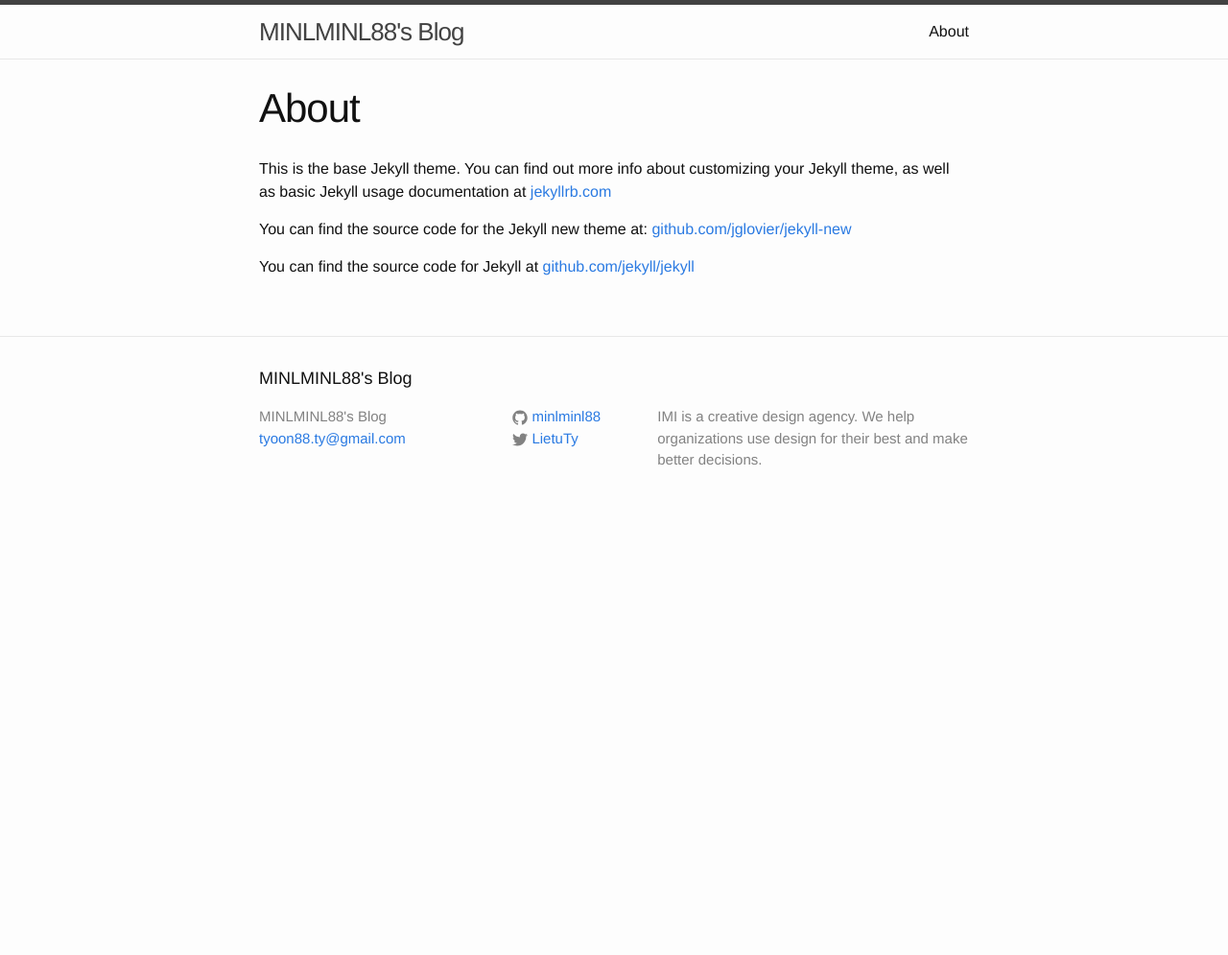
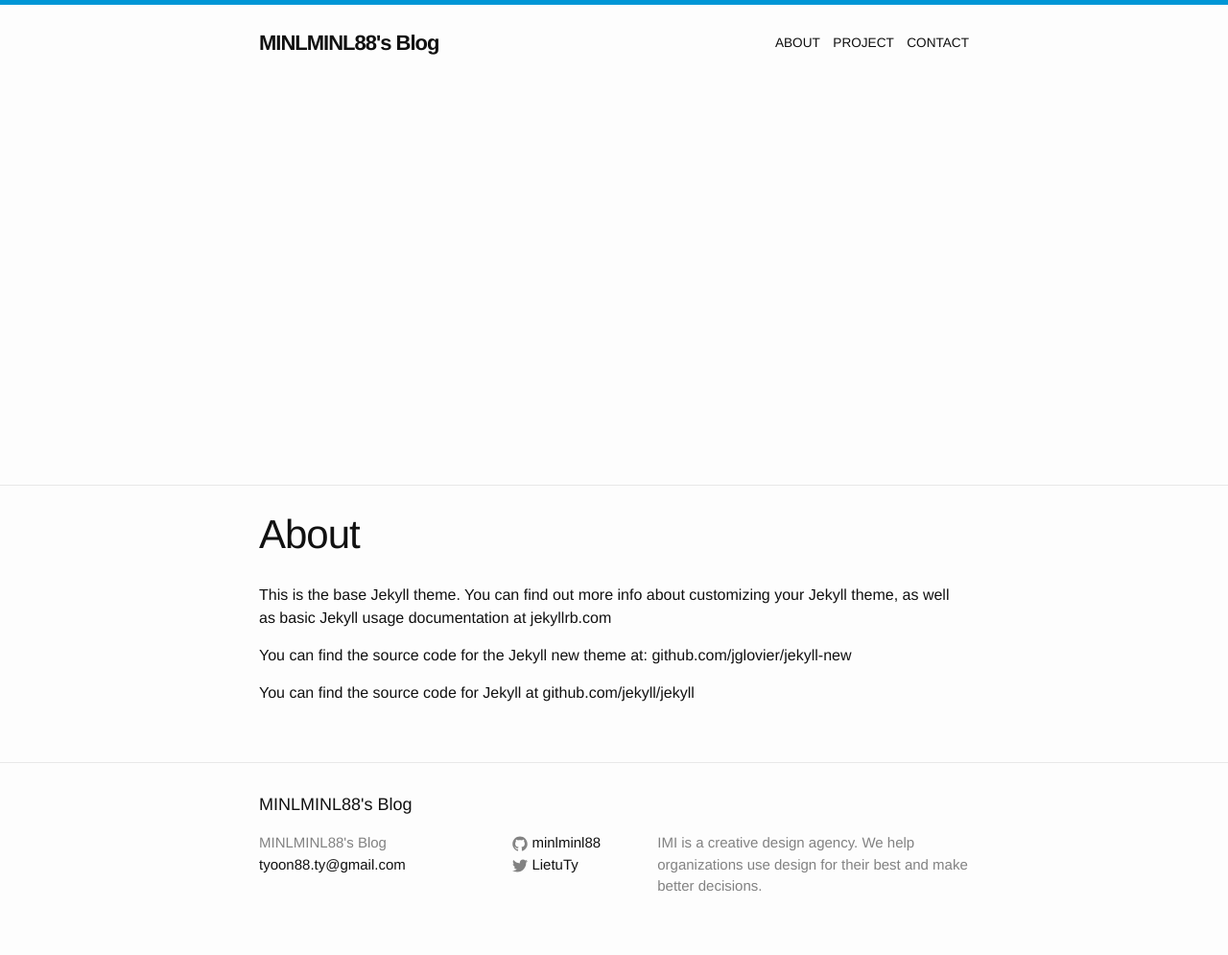
Before and after one commit to minlminl88/minlminl88, a Jekyll site: the page built from 1about.md, in a window 1280 px wide. Shown: the whole page at 96% size. Built offline with Jekyll 4.4.1, drawn with Linux system fonts in a browser that asks for light colours; before the commit the page ends 900 px from its top, so only the background shows below that.

Commit message:
Changes made on 2015/06/21
Mainly Headers
Going to replace title to img

```diff
--- a/_sass/_base.scss
+++ b/_sass/_base.scss
@@ -89,8 +89,13 @@ h1, h2, h3, h4, h5, h6 {
  * Links
  */
 a {
-    color: $brand-color;
+    color: $text-color;
     text-decoration: none;
+    -webkit-transition: opacity 0.2s ease-in-out;
+    -moz-transition: opacity 0.2s ease-in-out;
+    -ms-transition: opacity 0.2s ease-in-out;
+    -o-transition: opacity 0.2s ease-in-out;
+    transition: opacity 0.2s ease-in-out;
 
     &:visited {
         color: darken($brand-color, 15%);
@@ -98,7 +103,9 @@ a {
 
     &:hover {
         color: $text-color;
-        text-decoration: underline;
+        text-decoration: none;
+        filter: alpha(opacity=70);
+        opacity: 0.7;
     }
 }
 
--- a/_sass/_layout.scss
+++ b/_sass/_layout.scss
@@ -2,30 +2,36 @@
  * Site header
  */
 .site-header {
-    border-top: 5px solid $grey-color-dark;
+    border-top: 5px solid $brand-color;
     border-bottom: 1px solid $grey-color-light;
-    min-height: 56px;
+    min-height: 500px;
 
     // Positioning context for the mobile navigation icon
     position: relative;
 }
 
 .site-title {
-    font-size: 26px;
-    line-height: 56px;
+    font-size: 22px;
+    font-weight: 700;
+    line-height: 80px;
     letter-spacing: -1px;
     margin-bottom: 0;
     float: left;
 
     &,
     &:visited {
-        color: $grey-color-dark;
+        color: $text-color;
     }
 }
 
 .site-nav {
     float: right;
-    line-height: 56px;
+    line-height: 80px;
+    outline: 0px;
+    background: transparent;
+    text-transform: uppercase;
+    font-size: 85%;
+
 
     .menu-icon {
         display: none;
@@ -37,7 +43,7 @@
 
         // Gaps between nav items, but not on the first one
         &:not(:first-child) {
-            margin-left: 20px;
+            margin-left: 10px;
         }
     }
 
--- a/css/main.scss
+++ b/css/main.scss
@@ -15,7 +15,7 @@ $spacing-unit:     30px;
 
 $text-color:       #111;
 $background-color: #fdfdfd;
-$brand-color:      #2a7ae2;
+$brand-color:      #0096D6;
 
 $grey-color:       #828282;
 $grey-color-light: lighten($grey-color, 40%);
```
Also changed, not shown: 3project.md (added, +7 -0 lines), 4contact.md (added, +7 -0 lines), 1about.md (renamed from about.md).
